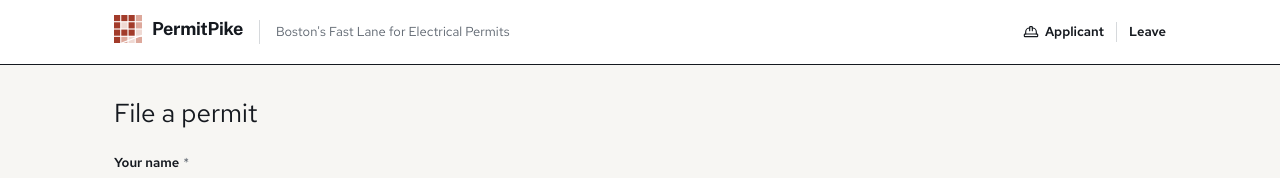
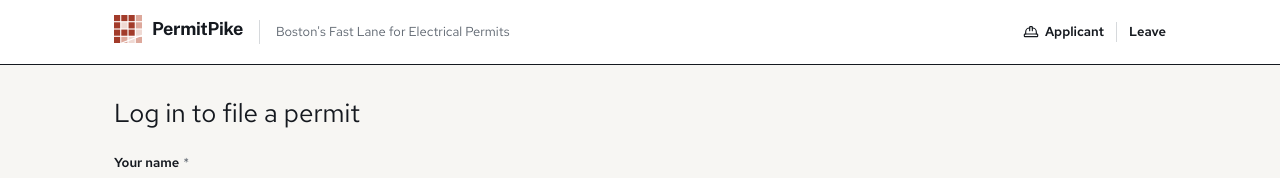
Before and after one commit to njsaxena/PermitPike, a Next.js app in the folder web/: page /apply in a window 1280 px wide. Shown: the top 178 px of the page. Built offline with nearby package versions, Linux system fonts and the light colour scheme.

Commit message:
Applicant sign-in: Log in to file a permit

```diff
--- a/web/components/apply/ApplicantEntry.tsx
+++ b/web/components/apply/ApplicantEntry.tsx
@@ -31,7 +31,7 @@ export function ApplicantEntry({ onEntered }: { onEntered: (applicantId: string)
 
   return (
     <form onSubmit={submit} noValidate className="flex max-w-md flex-col gap-6">
-      <h1 className="text-title text-ink">File a permit</h1>
+      <h1 className="text-title text-ink">Log in to file a permit</h1>
       <Input
         label="Your name"
         autoComplete="name"
```
